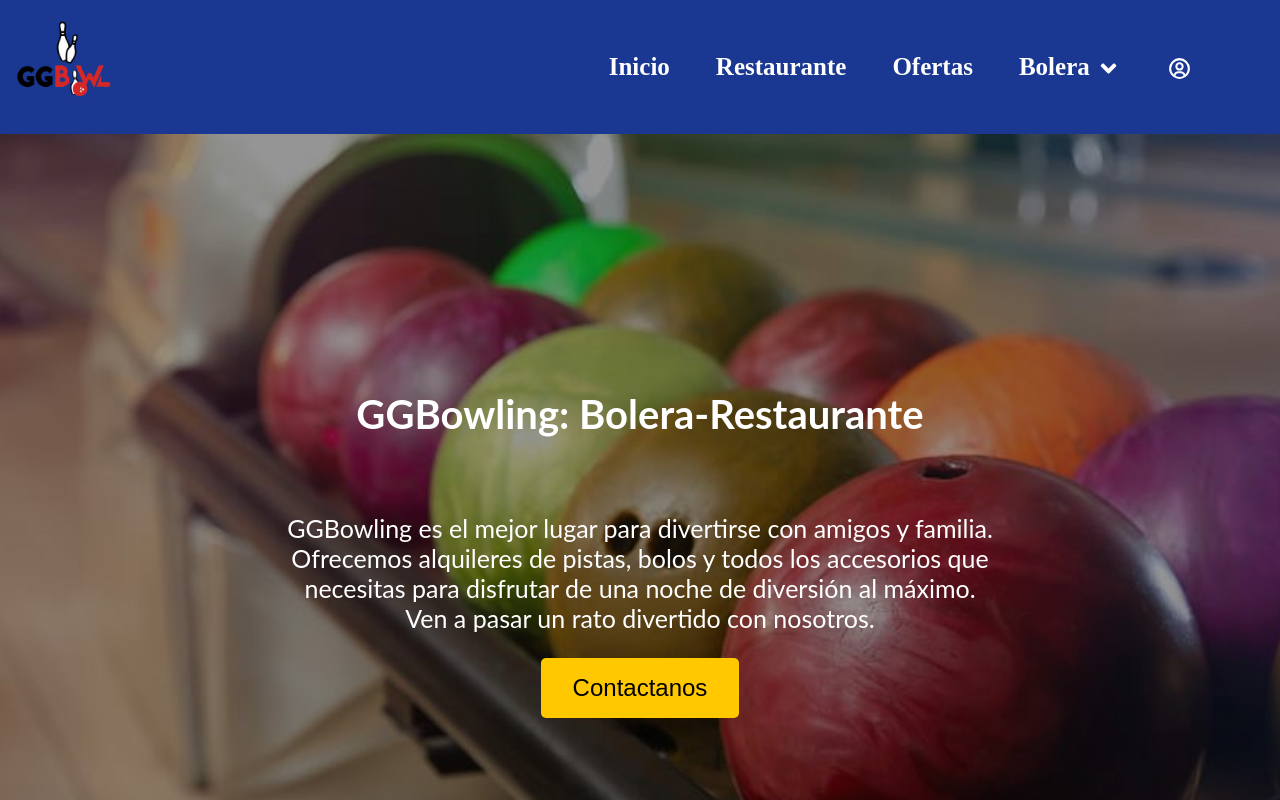
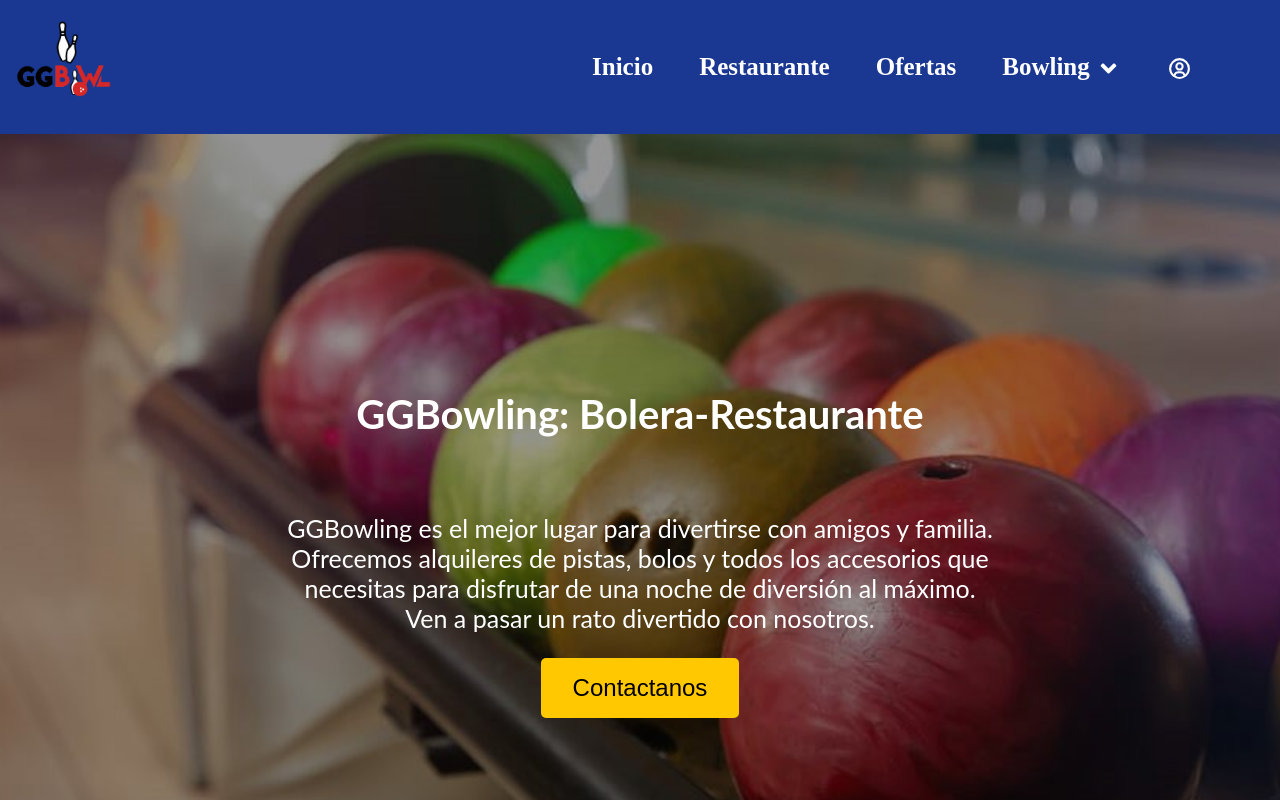
Before and after one commit to ivangarciagarcia/GGBowling, a React (Create React App) app in the folder ggbowling-front/: page /home in a window 1280 px wide. Shown: the top 800 px of the page. Built offline with nearby package versions, Linux system fonts and the light colour scheme.

Commit message:
NavBar Fixed

```diff
--- a/ggbowling-front/src/components/header/Header.tsx
+++ b/ggbowling-front/src/components/header/Header.tsx
@@ -1,21 +1,28 @@
 import './header.scss';
 
-import { Navbar } from './navBar/NavBar';
-
-
+import { NavBar } from './navBar/NavBar';
 
 export interface HeaderProps {
   img: string;
+  alt: string;
 }
 export const Header = (props: HeaderProps) => {
-  const { img } = props;
+  const { img, alt } = props;
 
   return (
     <header className="header">
       <div className="content">
-        <img src={`${process.env.PUBLIC_URL + img}`} alt="logo" />
+        <img src={`${process.env.PUBLIC_URL + img}`} alt={alt} />
       </div>
-      <Navbar />
+      <NavBar
+        item1={'Inicio'}
+        item2={'Restaurante'}
+        item3={'Ofertas'}
+        item4={'Bowling'}
+        subitem1={'Precios'}
+        subitem2={'Instalaciones'}
+        subitem3={'Reserva'}
+      />
     </header>
   );
 };
--- a/ggbowling-front/src/components/header/navBar/NavBar.tsx
+++ b/ggbowling-front/src/components/header/navBar/NavBar.tsx
@@ -4,7 +4,19 @@ import React, { useState } from 'react';
 import { FaAngleDown } from 'react-icons/fa';
 import { BiUserCircle } from 'react-icons/bi';
 
-export function Navbar() {
+export interface NavBarProps {
+  item1: string;
+  item2?: string;
+  item3?: string;
+  item4?: string;
+  item5?: string;
+  subitem1: string;
+  subitem2: string;
+  subitem3: string;
+}
+export const NavBar = (props: NavBarProps) => {
+  const { item1, item2, item3, item4, subitem1, subitem2, subitem3 } = props;
+
   const [showMenu, setShowMenu] = useState(false);
 
   function handleMenuToggle() {
@@ -28,37 +40,46 @@ export function Navbar() {
 
       {/* Lista de navegación */}
       <ul className={`menu ${showMenu ? 'show' : ''}`}>
+
         <li>
-          <a href="/home">Inicio</a>
+          <a href="/home">{item1}</a>
         </li>
+
         <li>
-          <a href="/restaurante">Restaurante</a>
+          <a href="/restaurant">{item2}</a>
         </li>
+
         <li>
-          <a href="/ofertas">Ofertas</a>
+          <a href="/offers">{item3}</a>
         </li>
+
         <li className="dropdown">
-          <a>
-            Bolera <FaAngleDown />
-          </a>
+          <a>{item4} <FaAngleDown /></a>
+
           <ul className="dropdown-menu">
+
             <li>
-              <a href="/prices">Precios</a>
+              <a href="/prices">{subitem1}</a>
             </li>
+
             <li>
-              <a href="/instalaciones">Instalaciones</a>
+              <a href="/installations">{subitem2}</a>
             </li>
+
             <li>
-              <a href="/reservas">Reservas</a>
+              <a href="/bokings">{subitem3}</a>
             </li>
+
           </ul>
         </li>
+
         <li>
           <a href="/perfil">
             <BiUserCircle />
           </a>
         </li>
+
       </ul>
     </nav>
   );
-}
+};
--- a/ggbowling-front/src/modules/home/Home.tsx
+++ b/ggbowling-front/src/modules/home/Home.tsx
@@ -9,7 +9,7 @@ import { Footer } from 'src/components/footer/Footer';
 export const Home = () => {
   return (
     <div>
-      <Header img={'/img/logo.png'} />
+      <Header img={'/img/logo.png'} alt={'logo'} />
       <main>
         <section
           className="first-section"
--- a/ggbowling-front/src/modules/prices/Prices.tsx
+++ b/ggbowling-front/src/modules/prices/Prices.tsx
@@ -5,7 +5,7 @@ import { Header } from 'src/components/header/Header';
 export const Prices = () => {
   return (
     <div>
-      <Header img={'/img/logo.png'} />
+      <Header img={'/img/logo.png'} alt={'logo'} />
       <main>
         <section
           className="info"
```
